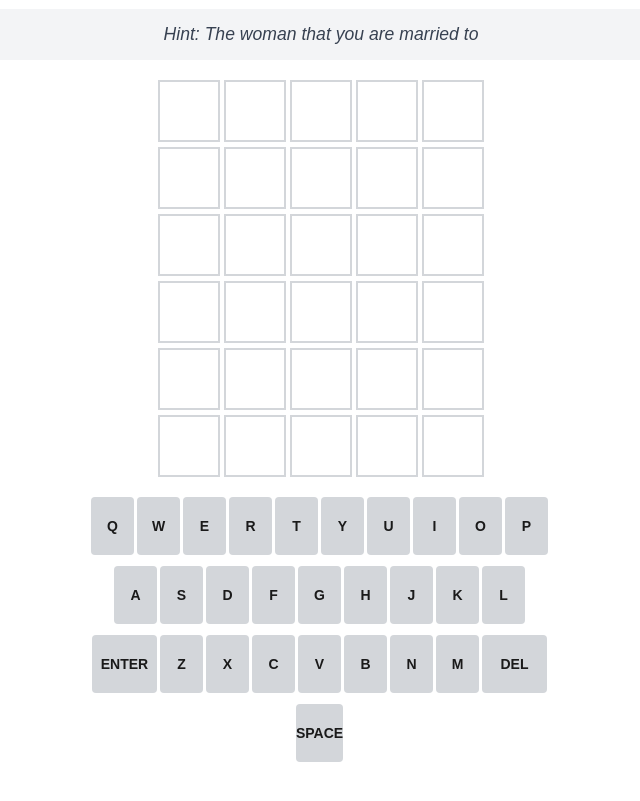
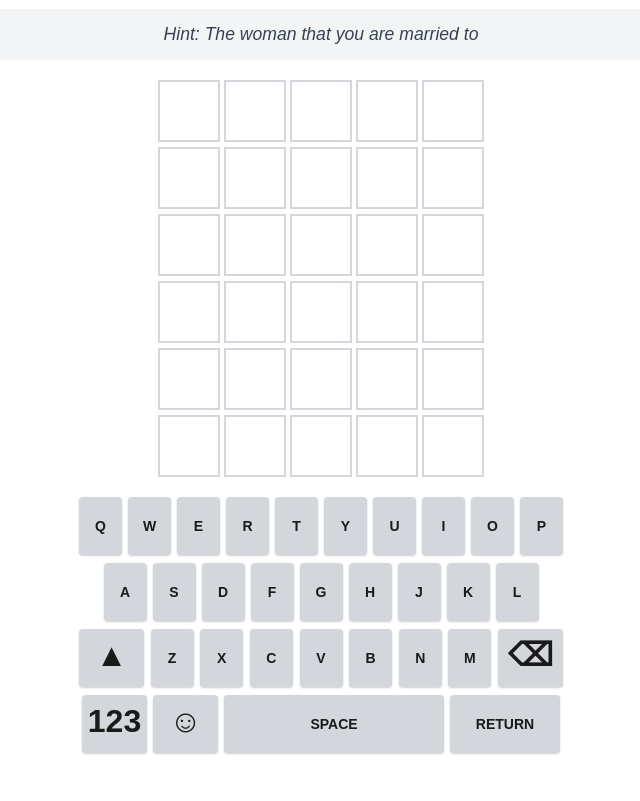
Before and after one commit to KenjaminButton/wordle-NYT, a website: page index.html in a window 1280 px wide. Shown: the part 83-884 px from the top of the page, without its empty margins (319-959 px from the left). Drawn offline with Linux system fonts and the light colour scheme.

Commit message:
feat: Enable backspace key functionality while preserving keyboard layout - Return key width: 110px - Space key width: 220px - Backspace key (⌫) functional with arrow-key styling - Arrow key (▲), 123, and ☺ keys remain disabled - Updated tests to match working implementation

```diff
--- a/styles.css
+++ b/styles.css
@@ -68,38 +68,75 @@ h1 {
     width: 484px;
     margin: 20px auto;
     text-align: center;
-    font-size: 0;
 }
 
 .keyboard-row {
-    margin-bottom: 8px;
     text-align: center;
+    margin: 0 0 8px;
+    display: flex;
+    justify-content: center;
+    gap: 6px;
+}
+
+.keyboard-row:first-child {
+    margin-left: 0;
+    padding-left: 0;
+}
+
+.keyboard-row:nth-child(3) {
+    width: 100%;
+    justify-content: space-between;
+    padding: 0;
+}
+
+.arrow-key {
+    font-weight: 900 !important;
+    font-size: 2em !important;
+    line-height: 1 !important;
+    display: flex !important;
+    align-items: center !important;
+    justify-content: center !important;
+    padding-bottom: 0.2em !important;
+    width: 65px !important;
+}
+
+.keyboard-row:nth-child(3) button:last-child {
+    width: 65px !important;
+}
+
+.space-key {
+    width: 220px !important;
+}
+
+.return-key {
+    width: 110px !important;
 }
 
 #keyboard button {
-    display: inline-block;
     height: 58px;
     min-width: 43px;
-    margin: 0 3px 3px 0;
     border: none;
     border-radius: 4px;
-    background: #d3d6da;
+    background-color: #d3d6da;
     color: #1a1a1a;
     font-size: 14px;
     font-weight: bold;
     text-transform: uppercase;
     cursor: pointer;
     transition: all 0.1s ease;
+    box-shadow: 0 1px 2px rgba(0, 0, 0, 0.2);
 }
 
 #keyboard button:hover {
     background: #bbbdc0;
     transform: translateY(-1px);
+    box-shadow: 0 2px 4px rgba(0, 0, 0, 0.2);
 }
 
 #keyboard button:active {
     background: #a3a5a7;
     transform: translateY(1px);
+    box-shadow: 0 1px 1px rgba(0, 0, 0, 0.1);
 }
 
 #keyboard button.correct {
@@ -132,12 +169,10 @@ h1 {
     background: #666a6c;
 }
 
-#space-key {
-    width: 280px;
-}
-
-.return-key {
-    width: 65px;
+.arrow-key:disabled {
+    opacity: 1 !important;
+    cursor: default !important;
+    background-color: #d3d6da !important;
 }
 
 /* Definition Container */
@@ -185,11 +220,11 @@ h1 {
         font-size: 12px;
     }
 
-    #space-key {
-        width: 200px;
+    .space-key {
+        width: 90px !important;
     }
 
     .return-key {
-        width: 50px;
+        width: 225px !important;
     }
 }
--- a/ui.js
+++ b/ui.js
@@ -77,8 +77,8 @@ class WordleUI {
         const rows = [
             ['q', 'w', 'e', 'r', 't', 'y', 'u', 'i', 'o', 'p'],
             ['a', 's', 'd', 'f', 'g', 'h', 'j', 'k', 'l'],
-            ['enter', 'z', 'x', 'c', 'v', 'b', 'n', 'm', 'del'],
-            ['space']
+            ['▲', 'z', 'x', 'c', 'v', 'b', 'n', 'm', '⌫'],
+            ['123', '☺', 'space', 'return']
         ];
 
         rows.forEach(row => {
@@ -90,9 +90,15 @@ class WordleUI {
                 button.type = 'button';
                 button.textContent = key;
                 button.setAttribute('data-key', key);
-                button.setAttribute('aria-label', key === 'del' ? 'delete' : key);
 
-                if (key === 'enter' || key === 'del') {
+                if (key === '▲' || key === '123' || key === '☺') {
+                    button.className = 'arrow-key';
+                    button.disabled = true;
+                } else if (key === '⌫') {
+                    button.className = 'arrow-key';
+                } else if (key === 'space') {
+                    button.className = 'space-key';
+                } else if (key === 'return') {
                     button.className = 'return-key';
                 }
 
@@ -112,9 +118,9 @@ class WordleUI {
 
             let key = e.key.toLowerCase();
             if (key === 'enter') {
-                key = 'enter';
+                key = 'return';
             } else if (key === 'backspace' || key === 'delete') {
-                key = 'del';
+                key = '⌫';
             } else if (key === ' ') {
                 key = 'space';
                 e.preventDefault(); // Prevent page scroll
@@ -170,19 +176,19 @@ class WordleUI {
     handleInput(key) {
         if (!this.game || !this.board || this.isGameOver()) return;
 
-        if (key === 'enter') {
+        if (key === 'return') {
             const result = this.game.submitGuess();
             if (result) {
                 this.updateBoard(result);
                 this.updateKeyboardColors(this.game.getGameState().guesses.slice(-1)[0], result);
             }
-        } else if (key === 'del') {
+        } else if (key === '⌫') {
             if (this.game.removeLetter()) {
                 this.updateCurrentRow();
             }
         } else if (key === 'space') {
             return;
-        } else if (/^[a-z]$/.test(key)) {
+        } else if (/^[a-zñ]$/.test(key)) {
             if (this.game.addLetter(key)) {
                 this.updateCurrentRow();
             }
```
Also changed, not shown: ui.test.js (+56 -24 lines).
